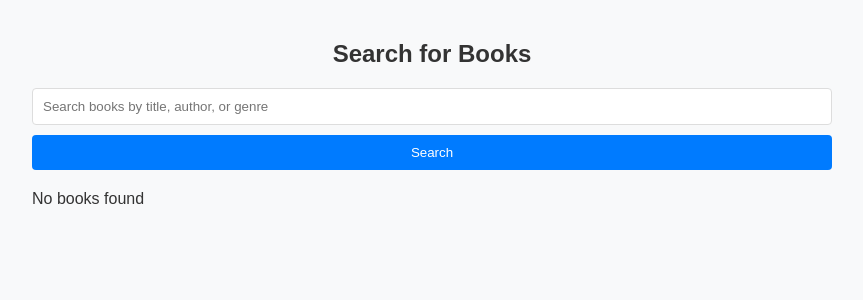
After one commit to rifahb/LibraryManagement, a Flask app: page /search in a window 1280 px wide. The commit adds this page. Shown: the top 300 px of the page, without its empty margins (208-1071 px from the left). Run offline with Flask 3, Linux system fonts and the light colour scheme.

Commit message:
search functionality added

```diff
--- a/app.py
+++ b/app.py
@@ -124,6 +124,24 @@ def view_books():
         books = cursor.fetchall()
 
     return render_template("view_books.html", books=books)
+# Function to search books
+@app.route('/search', methods=['GET', 'POST'])
+def search():
+    query = request.args.get('query', '') if request.method == 'GET' else request.form.get('query', '')
+    books = []
+
+    if query:
+        conn = sqlite3.connect('library.db')
+        cursor = conn.cursor()
+        books = cursor.execute(
+            "SELECT * FROM books WHERE title LIKE ? OR author LIKE ?",
+            ('%' + query + '%', '%' + query + '%')
+        ).fetchall()
+        conn.close()
+    print(f"Query: {query}")
+    print(f"Books: {books}")
+
+    return render_template('search.html', books=books,query=query)
 
 if __name__ == "__main__":
     init_db()
--- a/templates/dashboard.html
+++ b/templates/dashboard.html
@@ -9,7 +9,11 @@
     <input type="text" name="author" placeholder="Author" required>
     <button type="submit" class="btn btn-primary">Add Book</button>
 </form>
-
+<h3>Search for a Book</h3>
+<form method="GET" action="{{ url_for('search') }}">
+    <input type="text" name="query" placeholder="Search by title, author, or genre" required>
+    <button type="submit" class="btn btn-secondary">Search</button>
+</form>
 <h3>Manage Library</h3>
 <a href="{{ url_for('view_books') }}" class="btn btn-secondary">View All Books</a>
 
--- /dev/null
+++ b/templates/search.html
@@ -0,0 +1,21 @@
+{% extends "base.html" %}
+
+{% block content %}
+<h2>Search for Books</h2>
+
+<form method="GET" action="{{ url_for('search') }}">
+    <input type="text" name="query" placeholder="Search books by title, author, or genre" required>
+    <button type="submit">Search</button>
+</form>
+
+{% if books %}
+    <h3>Search Results</h3>
+    <ul>
+        {% for book in books %}
+            <li>{{ book[1] }} - {{ book[2] }}</li> <!-- Assuming book[1] is title, book[2] is author -->
+        {% endfor %}
+    </ul>
+{% else %}
+    <p>No books found</p>
+{% endif %}
+{% endblock %}
```
